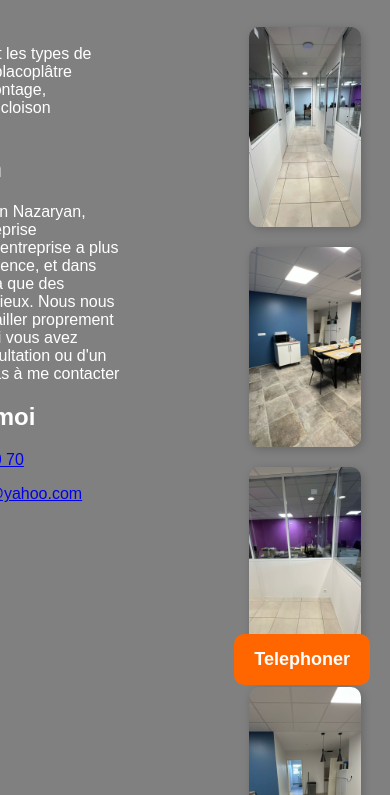
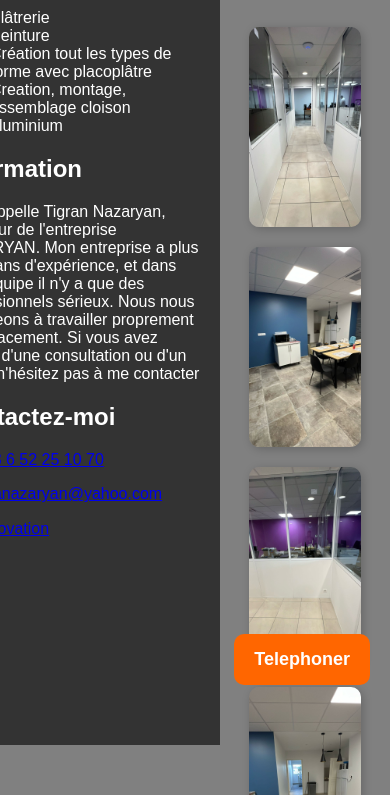
Before and after one commit to grigornn/grigornn.github.io, a plain HTML site: page index.html in a window 390 px wide. Shown: the part 139-934 px from the top of the page. Drawn offline with Linux system fonts and the light colour scheme.

Commit message:
Update index.html

```diff
--- a/index.html
+++ b/index.html
@@ -15,7 +15,7 @@
         }
         .sidebar {
             width: 250px;
-            background: gray;
+            background: #333;
             color: white;
             padding: 20px;
             position: fixed;
@@ -148,7 +148,7 @@
 }
        @media (max-width: 600px) {
     .sidebar {
-        left: -150px; /* Прячем сайдбар */
+        left: -70px; /* Прячем сайдбар */
     }
     .sidebar.open {
         left: 0; /* Показываем сайдбар при открытии */
```
